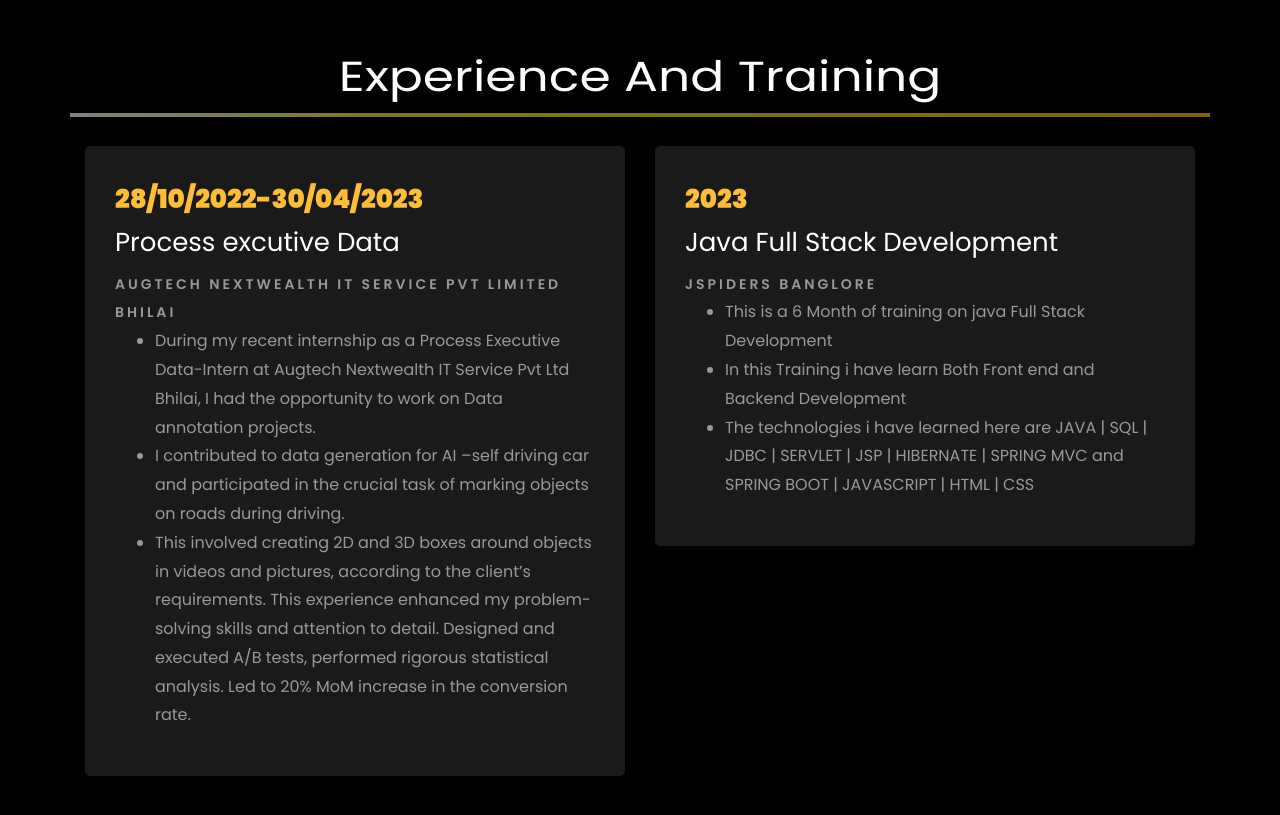
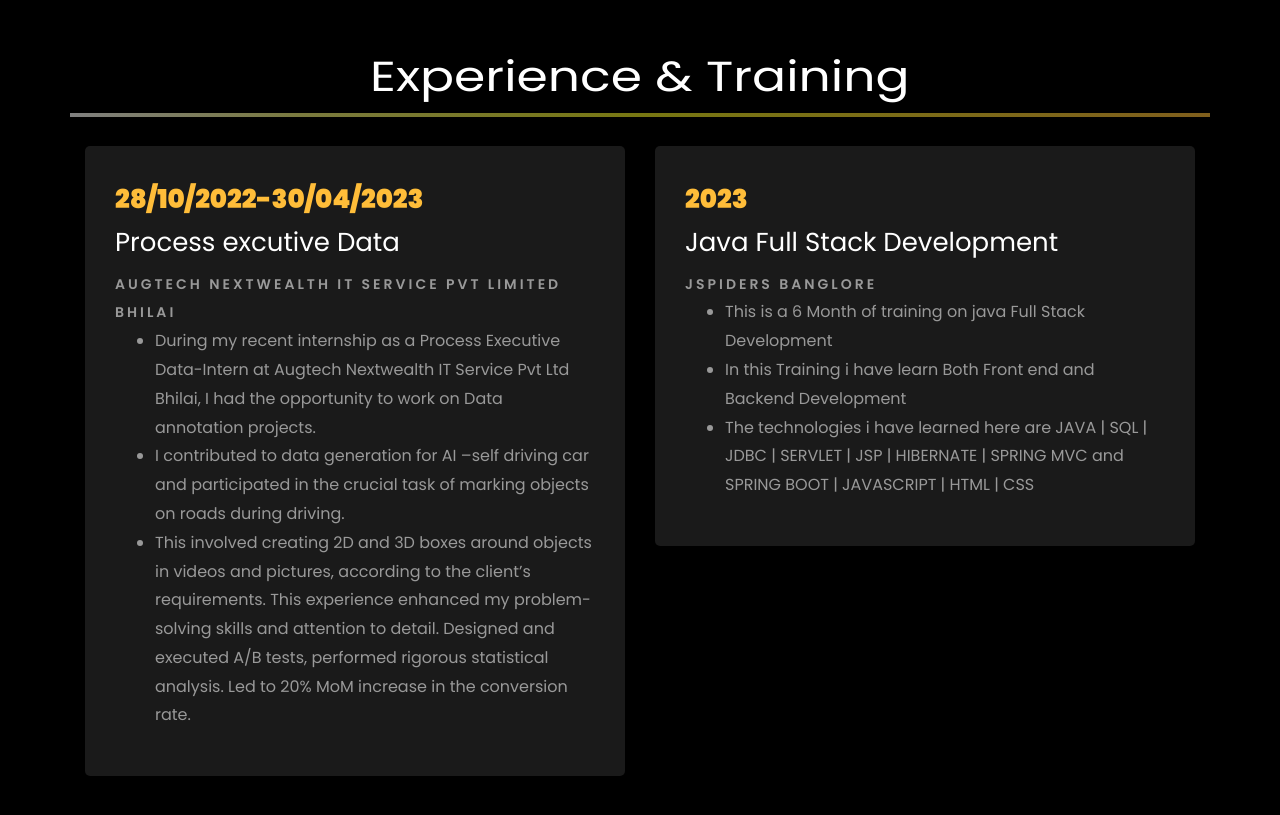
Before and after one commit to Omprakash-rajak/Omprakashrajak.github.io, a plain HTML site: page index.html in a window 1280 px wide. Shown: the part 2075-2890 px from the top of the page. Drawn offline with Linux system fonts and the light colour scheme; files whose address does not match are found by name.

Commit message:
Update index.html

```diff
--- a/index.html
+++ b/index.html
@@ -316,7 +316,7 @@
         </div>
 
 		<div class="row">
-			<h1 class="big-4">Experience And Training</h1>
+			<h1 class="big-4">Experience & Training</h1>
 			<div class="underline"></div>
 		</div>
 		<br>
```
